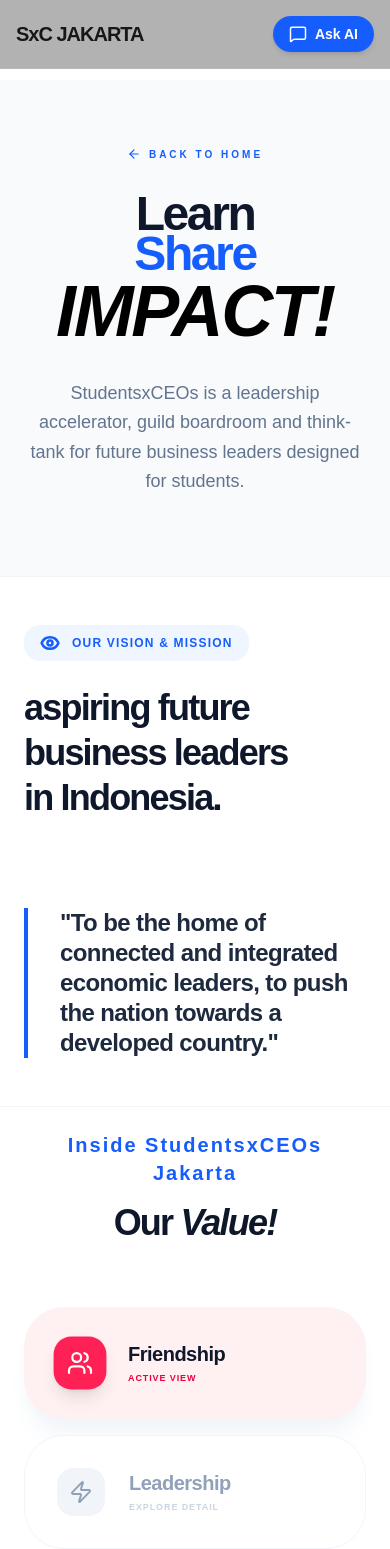
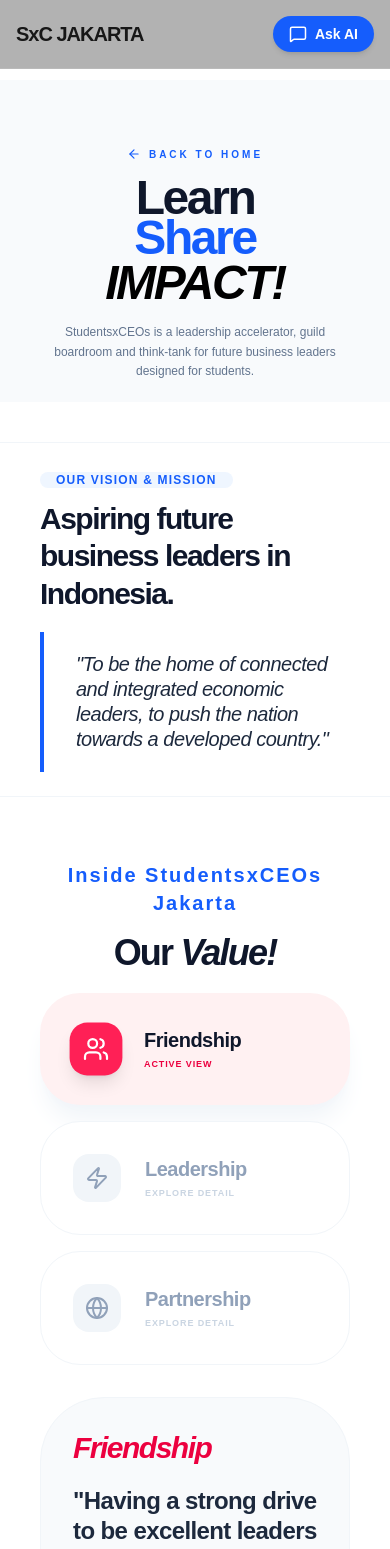
Before and after one commit to Krozlov/StudentXCeoTD2, a Next.js app: page /vision-mission in a window 390 px wide. Shown: the top 1549 px of the page. Built offline with nearby package versions, Linux system fonts and the light colour scheme.

Commit message:
style: responsive layout tweaks

```diff
--- a/src/app/vision-mission/page.tsx
+++ b/src/app/vision-mission/page.tsx
@@ -4,13 +4,13 @@ import { useState } from "react";
 import Link from "next/link";
 import { motion, AnimatePresence } from "framer-motion";
 import {
-  Eye,
   Zap,
   Globe,
   ArrowLeft,
   Users,
 } from "lucide-react";
-{/*CORE VALUE DATA*/}
+
+{/*VALUE DATA*/}
 const VALUES_DATA = [
   {
     id: "friendship",
@@ -49,21 +49,19 @@ const VALUES_DATA = [
 
 export default function VisionMissionPage() {
   const [activeValue, setActiveValue] = useState(VALUES_DATA[0]);
-
   return (
     <div className="min-h-screen bg-white text-slate-900 font-sans selection:bg-blue-100 overflow-x-hidden">
-
       {/*HERO SECTION*/}
-      <section className="relative pt-16 pb-20 px-6 bg-slate-50">
+      <section className="relative pt-16 pb-5 px-10 bg-slate-50">
         <div className="max-w-4xl mx-auto text-center">
-          <motion.div initial={{ opacity: 0, y: 20 }} animate={{ opacity: 1, y: 0 }} transition={{ duration: 0.6 }}>
-            <Link href="/" className="inline-flex items-center gap-2 text-[10px] font-black uppercase tracking-[0.3em] text-blue-600 mb-8">
+          <motion.div initial={{opacity:0, y:20 }} animate={{opacity: 1, y:0 }} transition={{duration: 0.6 }}>
+            <Link href="/" className="inline-flex items-center gap-2 text-[10px] font-black uppercase tracking-[0.3em] text-blue-600 mb-4">
               <ArrowLeft size={14} /> Back to Home
             </Link>
-            <h1 className="text-5xl md:text-8xl font-black tracking-tighter leading-[0.85] mb-8">
-              Learn <br /> <span className="text-blue-600">Share <br /> <span className="text-black italic text-7xl md:text-8xl"> IMPACT!</span></span>
+            <h1 className="text-5xl md:text-8xl font-black tracking-tighter leading-[0.85] mb-4">
+              Learn <br /> <span className="text-blue-600">Share <br /> <span className="text-black italic text-5xl md:text-8xl"> IMPACT!</span></span>
             </h1>
-            <p className="text-slate-500 text-lg md:text-xl font-medium leading-relaxed max-w-2xl mx-auto">
+            <p className="text-slate-500 text-xs md:text-xl font-medium leading-relaxed max-w-2xl mx-auto">
                StudentsxCEOs is a leadership accelerator, guild boardroom and think-tank for future business leaders designed for students.
             </p>
           </motion.div>
@@ -71,21 +69,20 @@ export default function VisionMissionPage() {
       </section>
 
       {/*VISION SECTION*/}
-      <section className="py-12 px-6 border-y border-slate-100">
-        <div className="max-w-6xl mx-auto grid grid-cols-1 lg:grid-cols-12 gap-16 items-center">
+      <section className="py-6 px-10 my-10 border-y border-slate-100">
+        <div className="max-w-6xl mx-auto grid grid-cols-1 lg:grid-cols-12 gap-5 items-center">
           <div className="lg:col-span-5">
-            <div className="inline-flex items-center gap-3 px-4 py-2 bg-blue-50 text-blue-600 rounded-2xl mb-6">
-              <Eye size={20} strokeWidth={3} />
+            <div className="inline-flex items-center gap-3 px-4 bg-blue-50 text-blue-600 rounded-2xl mb-3">
               <span className="text-xs font-black uppercase tracking-widest">
                 Our Vision & Mission
               </span>
             </div>
-            <h2 className="text-4xl md:text-5xl font-black tracking-tighter leading-tight mb-6">
-              aspiring future business leaders <br /> in Indonesia.
+            <h2 className="text-3xl md:text-4xl font-black tracking-tighter leading-tight">
+              Aspiring future business leaders in Indonesia.
             </h2>
           </div>
           <div className="lg:col-span-7">
-            <p className="text-2xl md:text-3xl font-bold text-slate-800 leading-tight tracking-tight border-l-4 border-blue-600 pl-8">
+            <p className="text-xl md:text-2xl italic text-slate-800 leading-tight tracking-tight border-l-4 border-blue-600 pl-8 py-5 ">
               "To be the home of connected and integrated economic leaders, to push the nation towards a developed country."
             </p>
           </div>
@@ -93,16 +90,16 @@ export default function VisionMissionPage() {
       </section>
 
       {/* VALUE SECTION*/}
-      <section className="py-6 px-6 bg-white overflow-hidden">
+      <section className="py-6 px-10 bg-white overflow-hidden">
         <div className="max-w-6xl mx-auto">
-          <div className="mb-16">
+          <div className="mb-5">
             <h2 className="text-xl font-black tracking-widest text-blue-600 mb-4 text-center md:text-left">Inside StudentsxCEOs Jakarta</h2>
             <h3 className="text-4xl md:text-6xl font-black tracking-tighter text-center md:text-left">
               Our <span className="italic">Value!</span>
             </h3>
           </div>
+          <div className="grid grid-cols-1 lg:grid-cols-12 gap-8 items-stretch">
 
-          <div className="grid grid-cols-1 lg:grid-cols-12 gap-8 items-stretch">
             {/*NAVIGASI KIRI*/}
             <div className="lg:col-span-5 flex flex-col gap-4">
               {VALUES_DATA.map((val) => {
@@ -140,10 +137,10 @@ export default function VisionMissionPage() {
               <AnimatePresence mode="wait">
                 <motion.div
                   key={activeValue.id}
-                  initial={{ opacity: 0, y: 10 }}
-                  animate={{ opacity: 1, y: 0 }}
-                  exit={{ opacity: 0, y: -10 }}
-                  transition={{ duration: 0.3 }}
+                  initial={{opacity:0, y:10 }}
+                  animate={{ opacity:1, y: 0 }}
+                  exit={{opacity: 0, y: -10 }}
+                  transition={{duration: 0.3 }}
                   className="bg-slate-50 rounded-[4rem] p-8 md:p-14 h-full border border-slate-100 flex flex-col justify-between overflow-hidden relative"
                 >
                   <div className="relative z-10">
@@ -172,10 +169,10 @@ export default function VisionMissionPage() {
       </section>
 
       {/*CTA SECTION*/}
-      <section className="py-12 px-6 text-center">
-        <div className="max-w-3xl mx-auto bg-blue-50 p-16 rounded-[4rem] border border-blue-100">
+      <section className="py-3 px-3 my-10 mx-3 md:mx-16 text-center">
+        <div className="max-w-3xl mx-auto bg-blue-50 p-11 rounded-[4rem] border border-blue-100">
           <h2 className="text-3xl font-black mb-6 tracking-tight">
-            Ready to see our impact?
+            Let's dive into our projects!
           </h2>
           <div className="flex flex-col md:flex-row justify-center gap-4">
             <Link
@@ -195,7 +192,7 @@ export default function VisionMissionPage() {
       </section>
       {/*FOOTER*/}
       <footer className="py-12 text-center text-slate-300 text-[9px] font-black uppercase tracking-[0.4em]">
-        © 2026 StudentsxCEOs Jakarta. Purpose Driven.
+        © 2026 StudentsxCEOs Jakarta. <br/> Learn Share Impact!
       </footer>
     </div>
   );
```
